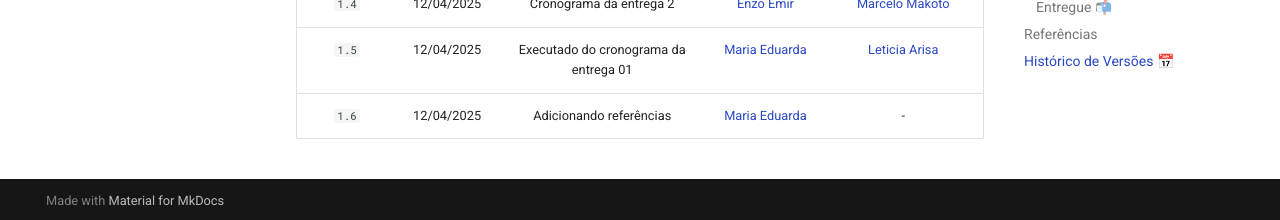
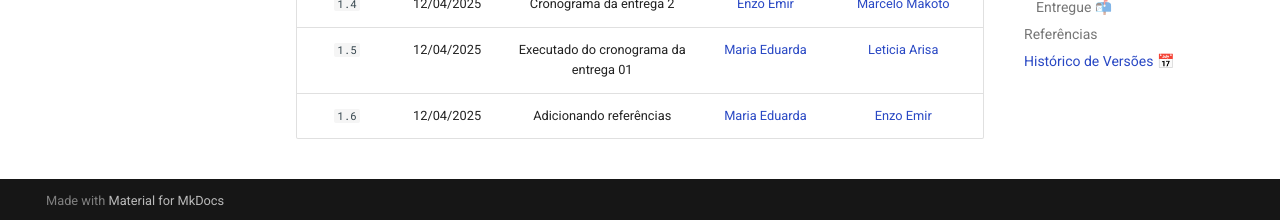
Before and after one commit to eduardodpms/REQ-FGTS, an MkDocs documentation site: the page built from docs/Planejamento/Cronograma.md, in a window 1280 px wide and 900 px high, scrolled down 6058 px. Shown: the part 677-897 px from the top of the window. Built offline with MkDocs 1.6.1 and Material for MkDocs 9.7.7, drawn with Linux system fonts in a browser that asks for light colours; comment, search, counter and statistics services are not loaded.

Commit message:
docs:Adicionando revisor

```diff
--- a/docs/Planejamento/Cronograma.md
+++ b/docs/Planejamento/Cronograma.md
@@ -177,4 +177,4 @@ A tabela a seguir mostra o que foi *planejado* no cronograma das atividades da E
 | `1.3` | 12/04/2025 | Cronograma da entrega 5 | [Eduardo de Pina](https://github.com/eduardodpms) | [Danielle Soares](https://github.com/danielle-soaress) |
 | `1.4` | 12/04/2025 | Cronograma da entrega 2 | [Enzo Emir](https://github.com/EnzoEmir) | [Marcelo Makoto](https://github.com/MM4k) |
 | `1.5` | 12/04/2025 | Executado do cronograma da entrega 01 | [Maria Eduarda](https://github.com/dudaa28) | [Leticia Arisa](https://github.com/Leticia-Arisa-K-Higa) |
-| `1.6` | 12/04/2025 | Adicionando referências | [Maria Eduarda](https://github.com/dudaa28) | - |
+| `1.6` | 12/04/2025 | Adicionando referências | [Maria Eduarda](https://github.com/dudaa28) | [Enzo Emir](https://github.com/EnzoEmir) |
```
